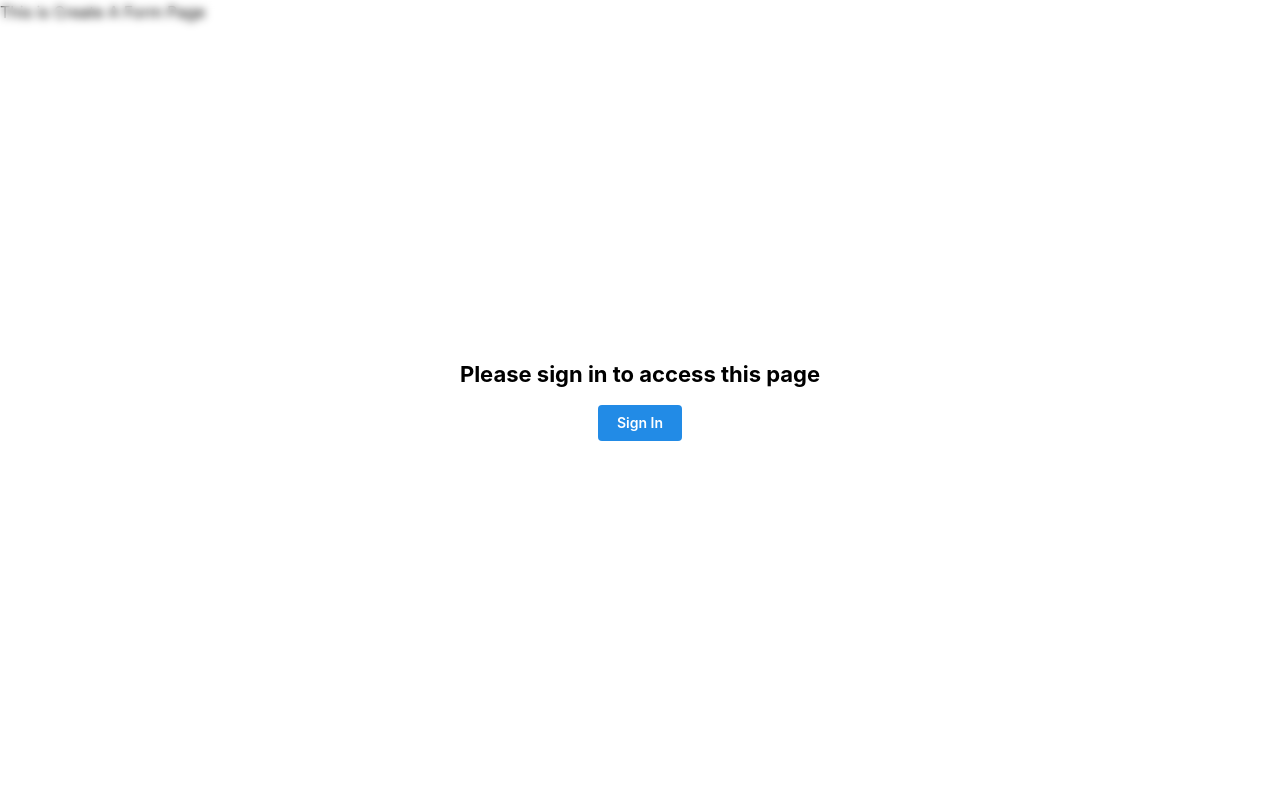
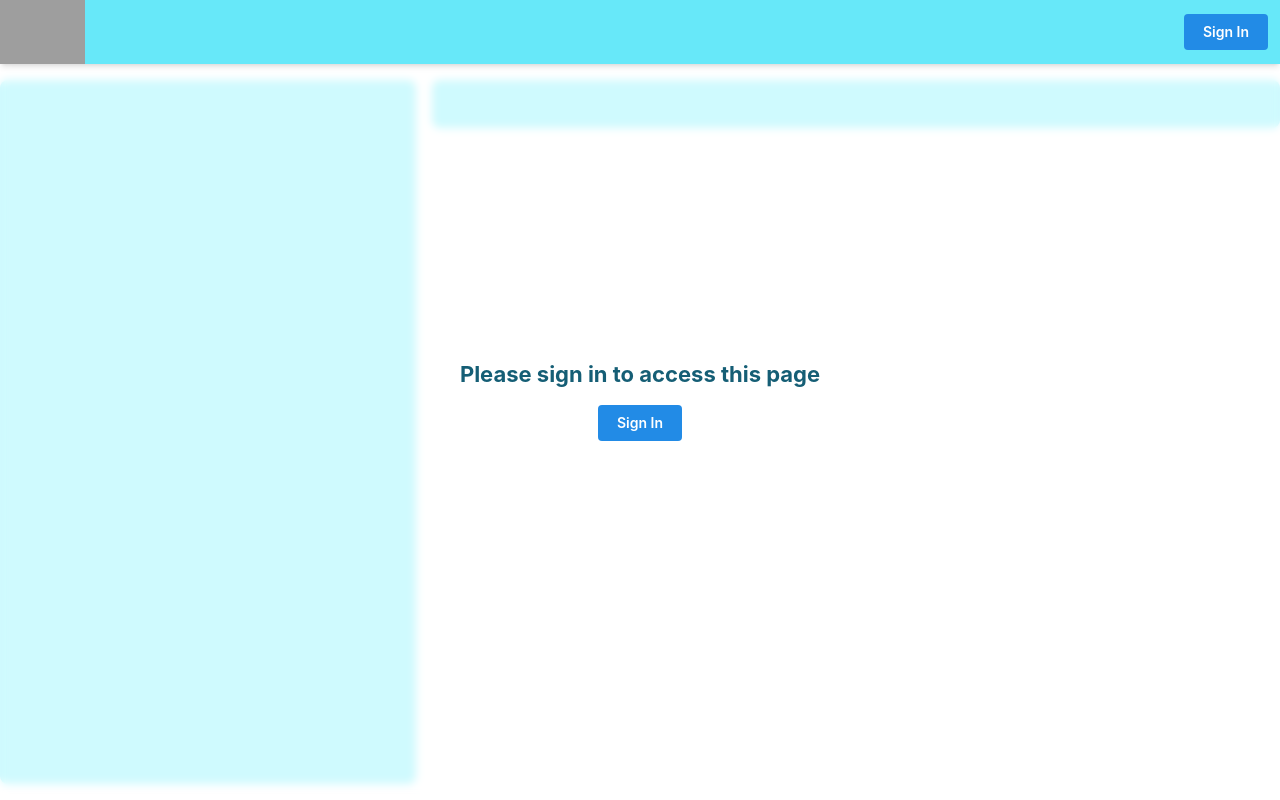
Before and after one commit to tueanhtruong/playground-nest-web, a Next.js app in the folder apps/storefront/: page /forms/create in a window 1280 px wide. Built offline with nearby package versions, Linux system fonts and the light colour scheme; no server answers; grey boxes are pictures that could not be loaded; what apisauce would draw is missing.

Commit message:
chore: work progress

```diff
--- a/apps/storefront/src/app/forms/create/page.tsx
+++ b/apps/storefront/src/app/forms/create/page.tsx
@@ -1,5 +1,7 @@
 'use client';
 
+import { Grid } from '@mantine/core';
+import { Panel } from 'src/components';
 import { useProtectedRoute } from 'src/modules';
 
 export default function Store() {
@@ -7,7 +9,14 @@ export default function Store() {
 
   return (
     <>
-      <h1 className="title">This is Create A Form Page</h1>
+      <Grid>
+        <Grid.Col span={4}>
+          <Panel stickyHeight />
+        </Grid.Col>
+        <Grid.Col span={8}>
+          <Panel />
+        </Grid.Col>
+      </Grid>
       {PlaceholderElement}
     </>
   );
--- a/apps/storefront/src/app/forms/page.tsx
+++ b/apps/storefront/src/app/forms/page.tsx
@@ -1,12 +1,16 @@
 'use client';
 
+import { Grid } from '@mantine/core';
 import { useProtectedRoute } from 'src/modules';
 
 export default function Store() {
   const { PlaceholderElement } = useProtectedRoute();
   return (
     <>
-      <h1 className="title">This is Forms Page</h1>
+      <Grid>
+        <Grid.Col span={4}></Grid.Col>
+        <Grid.Col span={8}></Grid.Col>
+      </Grid>
       {PlaceholderElement}
     </>
   );
--- a/apps/storefront/src/app/layout.tsx
+++ b/apps/storefront/src/app/layout.tsx
@@ -11,6 +11,7 @@ import {
 } from '@tanstack/react-query';
 import { ReactQueryDevtools } from '@tanstack/react-query-devtools';
 import React from 'react';
+import { Navbar } from 'src/components';
 import { AuthenticationModal, authentication } from 'src/modules';
 import { getLocalStorageItem } from 'src/modules/Apis/httpService/helpers';
 const queryClient = new QueryClient();
@@ -33,11 +34,17 @@ export default function RootLayout({
       <head>
         <ColorSchemeScript />
       </head>
-      <body>
+      <body className="text-primary-800">
         <QueryClientProvider client={queryClient}>
           <HydrationBoundary state={dehydratedState}>
             <MantineProvider>
-              <div className="container mx-auto h-full">{children}</div>
+              <Navbar />
+              <main
+                className="w-full min-h-full overflow-y-scroll pt-20"
+                style={{ scrollbarWidth: 'thin' }}
+              >
+                <div className="container mx-auto">{children}</div>
+              </main>
               <AuthenticationModal />
               <ReactQueryDevtools initialIsOpen={false} />
             </MantineProvider>
--- a/apps/storefront/src/app/page.tsx
+++ b/apps/storefront/src/app/page.tsx
@@ -1,25 +1,9 @@
 'use client';
-
-import { Text } from '@mantine/core';
-import Link from 'next/link';
-import { UserNameDisplay } from 'src/components';
-import { ROUTES } from 'src/constants';
 
 export default function Store() {
   return (
     <>
       <h1 className="title">Dev Page</h1>
-      <UserNameDisplay />
-      <Link href={ROUTES.forms}>
-        <Text size="sm" c="blue">
-          Forms Page
-        </Text>
-      </Link>
-      <Link href={ROUTES.createForm}>
-        <Text size="sm" c="blue">
-          Create a Form Page
-        </Text>
-      </Link>
     </>
   );
 }
--- a/apps/storefront/src/components/Avatar/index.tsx
+++ /dev/null
@@ -1,37 +0,0 @@
-import { Button, Flex, Text } from '@mantine/core';
-import React from 'react';
-import {
-  AuthenticationAction,
-  AuthenticationState,
-  authentication,
-  useGetMyProfile,
-  useSignOut,
-} from 'src/modules';
-
-export const UserNameDisplay: React.FC = () => {
-  const [state, setState] = React.useState<AuthenticationAction>({});
-  const { data, isFetching } = useGetMyProfile({
-    enabled: state.isAuthenticated === true,
-  });
-  const { signOut } = useSignOut();
-
-  React.useEffect(() => {
-    return AuthenticationState.subscribe(setState);
-  }, []);
-
-  const isShowAvatar = state.isAuthenticated && data;
-
-  return isShowAvatar ? (
-    <Flex gap={'md'}>
-      <Text>{data.data.displayName}</Text>
-      <Button onClick={signOut}>Sign Out</Button>
-    </Flex>
-  ) : (
-    <Button
-      onClick={() => authentication({ openSignIn: true })}
-      loading={isFetching}
-    >
-      Sign In
-    </Button>
-  );
-};
--- /dev/null
+++ b/apps/storefront/src/components/Forms/EditItemWrapper.tsx
@@ -0,0 +1,20 @@
+import { Flex } from '@mantine/core';
+import { PropsWithChildren } from 'react';
+
+export type EditItemWrapperProps = PropsWithChildren<{
+  schemaType: string;
+  id: string;
+  onEdit: (id: string) => void;
+  onDelete: (id: string) => void;
+}>;
+
+export const EditItemWrapper: React.FC<EditItemWrapperProps> = ({
+  children,
+}) => {
+  return (
+    <div className="relative p-1">
+      {children}
+      <Flex className="absolute top-0 right-16 p-1"></Flex>
+    </div>
+  );
+};
--- /dev/null
+++ b/apps/storefront/src/components/Forms/Panel.tsx
@@ -0,0 +1,16 @@
+import { Flex } from '@mantine/core';
+import React from 'react';
+
+export type PanelProps = {
+  stickyHeight?: boolean;
+};
+
+export const Panel: React.FC<PanelProps> = ({ stickyHeight }) => {
+  return (
+    <Flex
+      direction={'column'}
+      className="rounded-lg w-full bg-primary-100 p-6"
+      style={stickyHeight ? { height: 'calc(100vh - 6rem)' } : undefined}
+    ></Flex>
+  );
+};
--- /dev/null
+++ b/apps/storefront/src/components/Forms/index.ts
@@ -0,0 +1 @@
+export * from './Panel';
--- /dev/null
+++ b/apps/storefront/src/components/Navbar/NavRightContent.tsx
@@ -0,0 +1,65 @@
+import { Avatar, Button, Flex, Menu, Text } from '@mantine/core';
+import Link from 'next/link';
+import React from 'react';
+import { ROUTES } from 'src/constants';
+import {
+  AuthenticationAction,
+  AuthenticationState,
+  authentication,
+  useGetMyProfile,
+  useSignOut,
+} from 'src/modules';
+
+export const NavRightContent: React.FC = () => {
+  const [state, setState] = React.useState<AuthenticationAction>({});
+  const { data, isFetching } = useGetMyProfile({
+    enabled: state.isAuthenticated === true,
+  });
+  const { signOut } = useSignOut();
+
+  React.useEffect(() => {
+    return AuthenticationState.subscribe(setState);
+  }, []);
+
+  const isShowAvatar = state.isAuthenticated && data;
+
+  return isShowAvatar ? (
+    <Flex gap={'md'} align={'center'}>
+      <Menu shadow="md">
+        <Menu.Target>
+          <Avatar variant="filled" size={'md'} className="cursor-pointer" />
+        </Menu.Target>
+        <Menu.Dropdown>
+          <Menu.Label>{data.data.displayName}</Menu.Label>
+          <Menu.Divider />
+          <Menu.Item>
+            <Link href={ROUTES.forms}>
+              <Text size="sm" c="blue">
+                Forms
+              </Text>
+            </Link>
+          </Menu.Item>
+          <Menu.Item>
+            <Link href={ROUTES.createForm}>
+              <Text size="sm" c="blue">
+                Create a Form
+              </Text>
+            </Link>
+          </Menu.Item>
+          <Menu.Item onClick={signOut} className="text-primary-900">
+            <Text size="sm" fw={700}>
+              Sign Out
+            </Text>
+          </Menu.Item>
+        </Menu.Dropdown>
+      </Menu>
+    </Flex>
+  ) : (
+    <Button
+      onClick={() => authentication({ openSignIn: true })}
+      loading={isFetching}
+    >
+      Sign In
+    </Button>
+  );
+};
--- /dev/null
+++ b/apps/storefront/src/components/Navbar/index.tsx
@@ -0,0 +1,29 @@
+import { Flex } from '@mantine/core';
+import Image from 'next/image';
+import Link from 'next/link';
+import { NavRightContent } from './NavRightContent';
+
+export const Navbar: React.FC = () => {
+  return (
+    <Flex className="h-16 fixed top-0 left-0 right-0 bg-primary-300 shadow-md z-20 pr-[12px]">
+      <Flex
+        align={'center'}
+        justify={'space-between'}
+        className="mx-auto container"
+      >
+        <Link href="/">
+          <Image
+            src={
+              'https://storage.googleapis.com/static-files-demo-app/logo.png'
+            }
+            alt="logo"
+            width={400}
+            height={200}
+            className="h-16 w-fit object-contain"
+          />
+        </Link>
+        <NavRightContent />
+      </Flex>
+    </Flex>
+  );
+};
--- a/apps/storefront/src/components/index.ts
+++ b/apps/storefront/src/components/index.ts
@@ -1,2 +1,3 @@
-export * from './Avatar';
+export * from './Forms';
+export * from './Navbar';
 export * from './RequireSignInPlaceholder';
```
